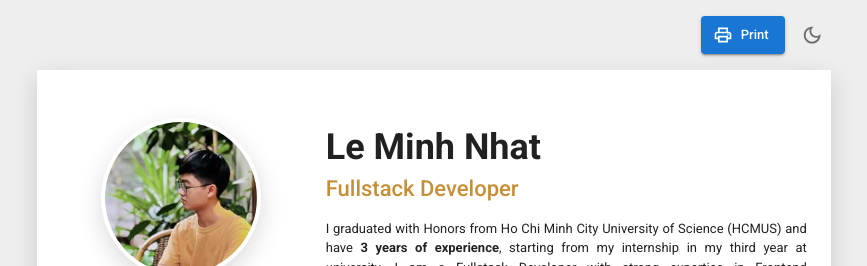
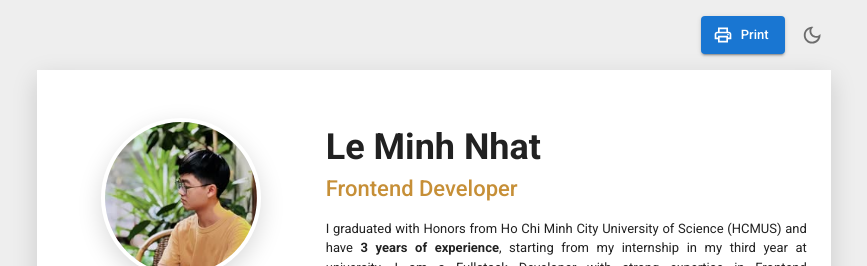
Before and after one commit to Minhnhat1104/CV-v2, a Next.js app: page / in a window 1280 px wide. Shown: the top 266 px of the page, without its empty margins (206-1073 px from the left). Built offline with nearby package versions, Linux system fonts and the light colour scheme; what @mui/material-nextjs would draw is missing.

Commit message:
Update position

```diff
--- a/components/App.tsx
+++ b/components/App.tsx
@@ -120,7 +120,7 @@ export default function App() {
                 variant="h2"
                 sx={{ mb: 2, fontWeight: 500 }}
               >
-                Fullstack Developer
+                Frontend Developer
               </Typography>
               <Typography sx={{ textAlign: "justify" }}>
                 I graduated with Honors from Ho Chi Minh City University of
```
